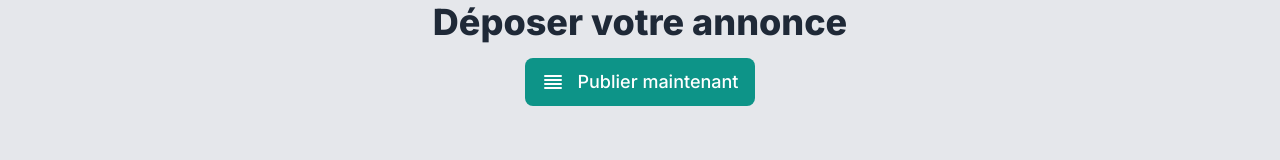
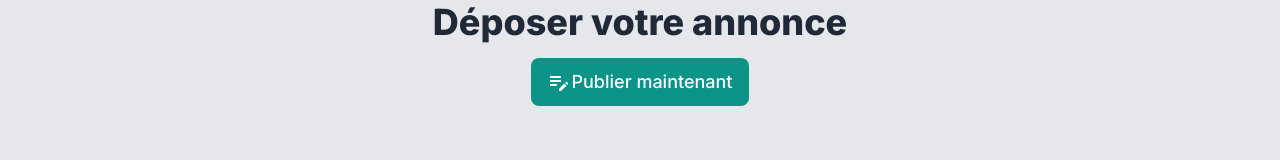
Before and after one commit to Marouane124/Swika-app, a Next.js app: page / in a window 1280 px wide. Shown: the part 206-366 px from the top of the page. Built offline with nearby package versions, Linux system fonts and the light colour scheme.

Commit message:
Utilisation de mui icons

```diff
--- a/app/page.tsx
+++ b/app/page.tsx
@@ -1,10 +1,11 @@
-"use client"; // Indique que ce composant est un Client Component
+"use client";
 
 import React, { useState } from 'react';
 import { useRouter } from 'next/navigation';
 import Nav from '../components/nav';
 import ProductCard from '../components/prodcard';
-import Footer from '../components/footer'; // Import du Footer
+import Footer from '../components/footer';
+import EditNoteIcon from '@mui/icons-material/EditNote';
 
 const products = [
   {
@@ -77,15 +78,15 @@
   };
 
   const handleClick = () => {
-    router.push("/SignIn");
+    router.push("/signin");
   };
 
   const handleViewProduct = () => {
-    router.push("/non-existing-page"); // Remplacez par la route non existante que vous souhaitez
+    router.push("/non-existing-page");
   };
 
   return (
-    <div className="min-h-screen bg-gray-200 pt-32"> {/* Augmenter le padding top */}
+    <div className="min-h-screen bg-gray-200 pt-32">
       <Nav />
 
       <div className="text-center my-20">
@@ -95,20 +96,7 @@
             onClick={handleClick}
             className="max-w-sm flex items-center justify-center h-12 px-4 text-lg font-medium transition-colors duration-300 bg-teal-600 text-white rounded-lg focus:shadow-outline hover:bg-teal-700"
           >
-            <svg
-              xmlns="http://www.w3.org/2000/svg"
-              fill="none"
-              viewBox="0 0 24 24"
-              strokeWidth="2"
-              stroke="currentColor"
-              className="w-6 h-6 mr-3"
-            >
-              <path
-                strokeLinecap="round"
-                strokeLinejoin="round"
-                d="M4 6h16M4 10h16M4 14h16M4 18h16"
-              />
-            </svg>
+            <EditNoteIcon />
             <span>Publier maintenant</span>
           </button>
         </div>
```
